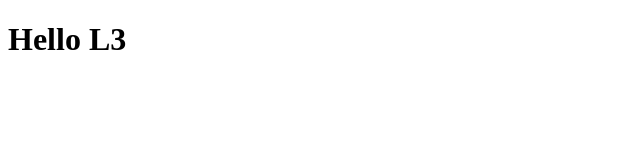
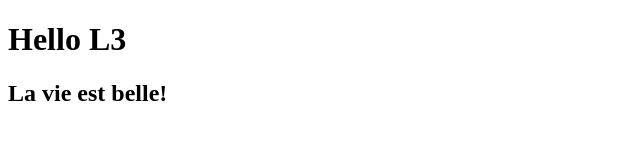
Before and after one commit to mbelke/testGit, a plain HTML site: page index.html in a window 1280 px wide. Shown: the whole page, without its empty margins (0-640 px from the left). Drawn offline with Linux system fonts and the light colour scheme.

Commit message:
Ajout de h2

```diff
--- a/index.html
+++ b/index.html
@@ -6,5 +6,6 @@
 </head>
 <body>
 	<h1>Hello L3</h1>
+	<h2>La vie est belle!</h2>
 </body>
 </html>
```
